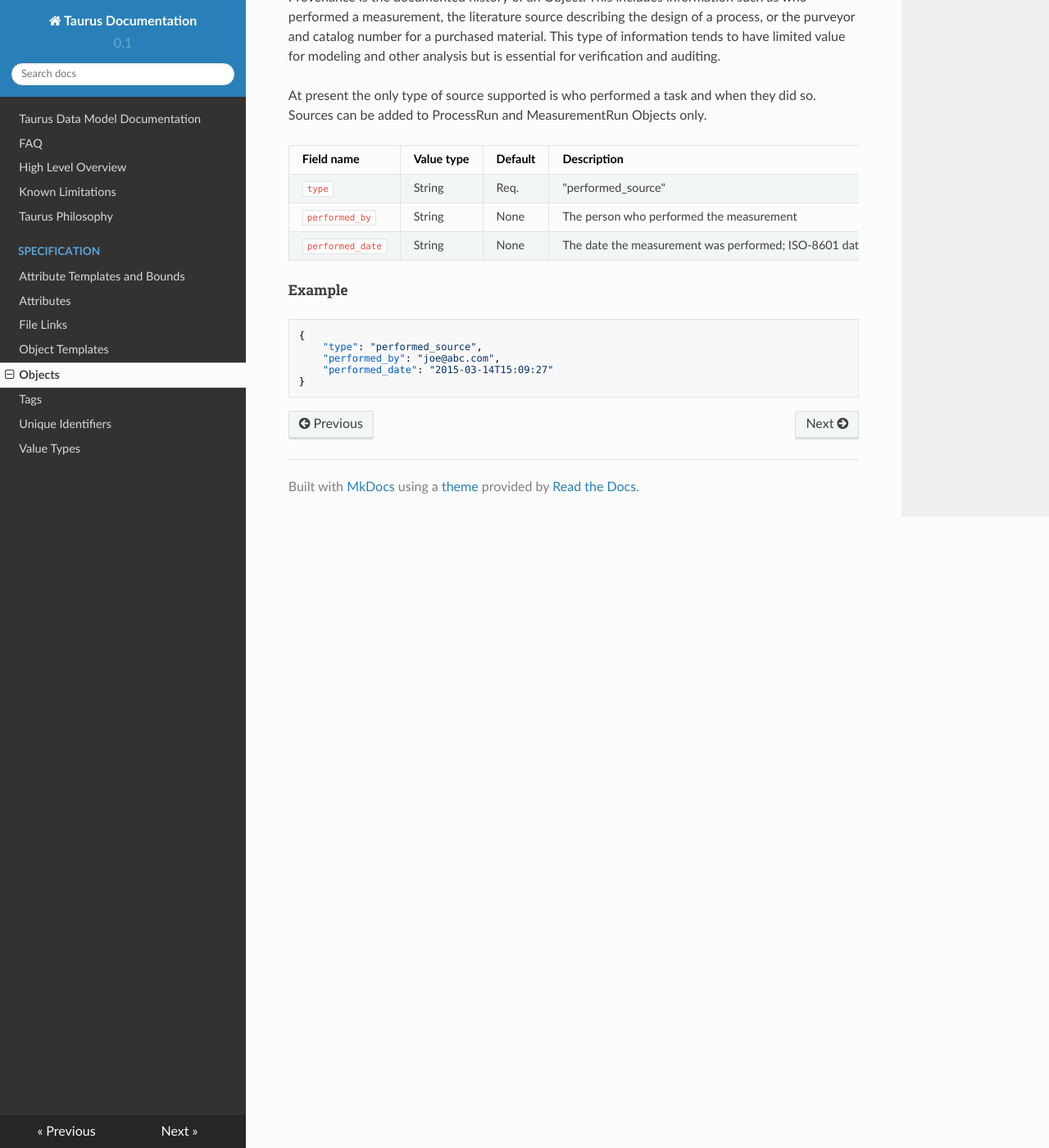
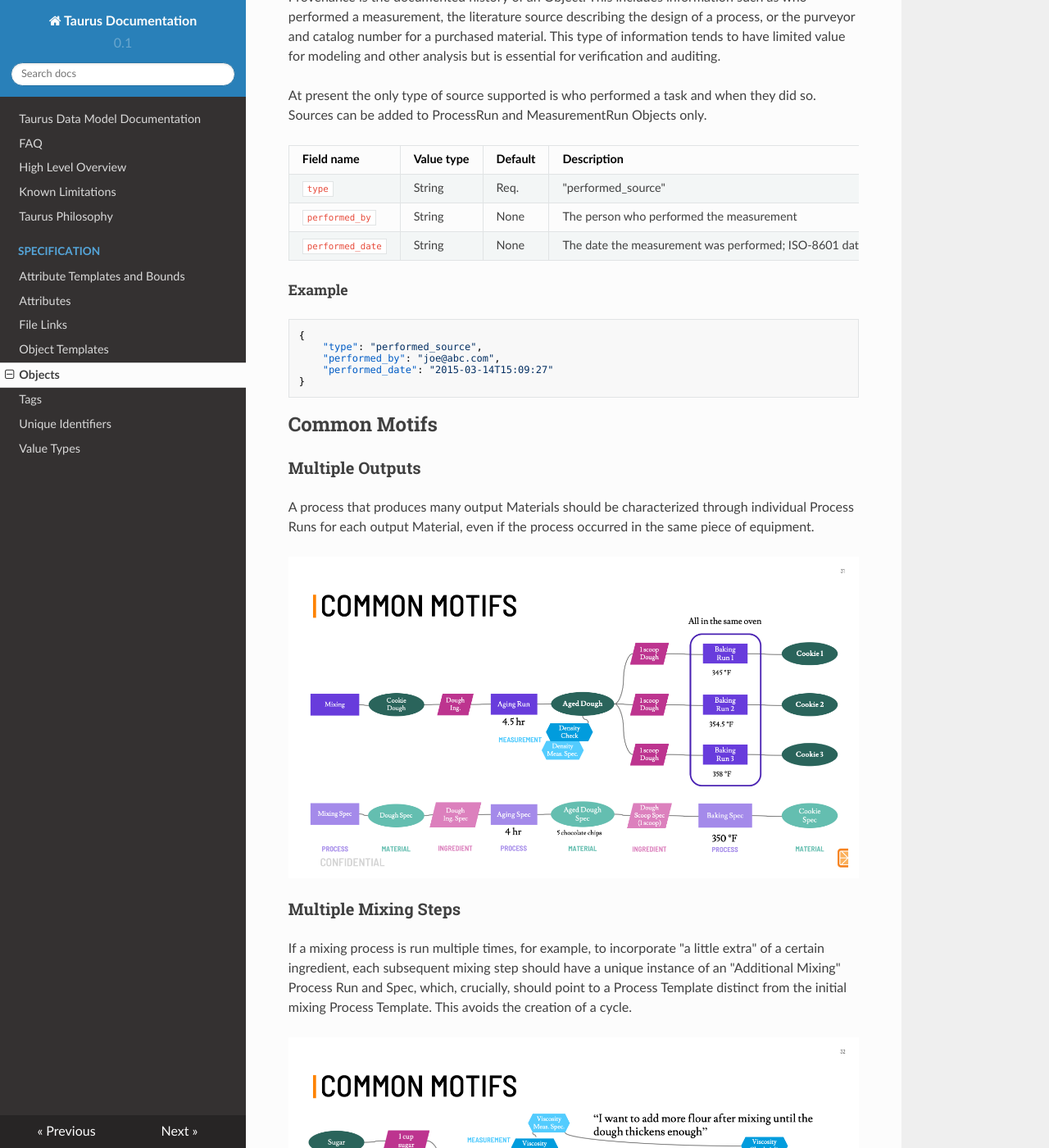
Before and after one commit to CitrineInformatics/gemd-docs, an MkDocs documentation site: the page built from docs/specification/objects.md, in a window 1280 px wide and 1400 px high, scrolled down 15242 px. Shown: the whole window at 82% size. Built offline with MkDocs 1.6.1, drawn with Linux system fonts in a browser that asks for light colours; nearby versions of some CDN libraries.

Commit message:
add images from GEMD slides

````diff
--- a/docs/specification/objects.md
+++ b/docs/specification/objects.md
@@ -762,3 +762,23 @@ Field name    | Value type | Default | Description
     "performed_date": "2015-03-14T15:09:27"
 }
 ```
+
+
+## Common Motifs
+
+### Multiple Outputs
+
+A process that produces many output Materials should be characterized through
+individual Process Runs for each output Material, even if the process occurred
+in the same piece of equipment.
+
+![Multi-output process](img/multiple-outputs.png)
+
+### Multiple Mixing Steps
+
+If a mixing process is run multiple times, for example, to incorporate "a little extra"
+of a certain ingredient, each subsequent mixing step should have a unique instance
+of an "Additional Mixing" Process Run and Spec, which, crucially, should point to a Process Template
+distinct from the initial mixing Process Template. This avoids the creation of a cycle.
+
+![Multiple Mixing](img/multiple-mixing.png)
````
Also changed, not shown: docs/high-level-overview.md (+2 -0 lines), docs/specification/attribute-templates.md (+8 -0 lines), docs/specification/object-templates.md (+3 -0 lines), docs/img/core-objects.png (added), docs/specification/img/attribute-templates.png (added), docs/specification/img/multiple-mixing.png (added), docs/specification/img/multiple-outputs.png (added), docs/specification/img/templates.png (added).
